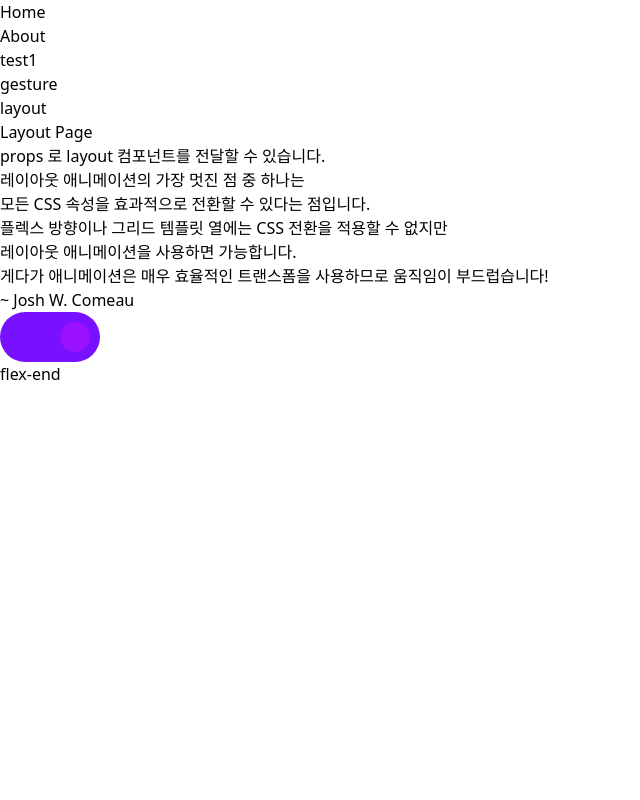
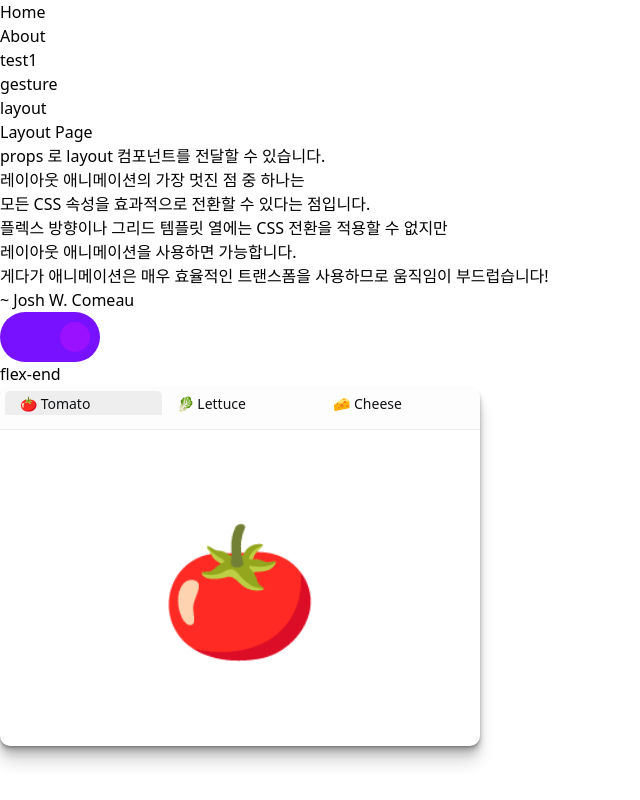
Before and after one commit to DevDAN09/motions-repo, a React (Vite) app: page /layout in a window 1280 px wide. Shown: the whole page, without its empty margins (0-640 px from the left). Built offline with nearby package versions, Linux system fonts and the light colour scheme.

Commit message:
feat: add shared layout animation flow

```diff
--- /dev/null
+++ b/src/animations/SharedLayoutAnimation.tsx
@@ -0,0 +1,67 @@
+import { AnimatePresence } from "motion/react"
+import * as motion from "motion/react-client"
+import { useState } from "react"
+import { constant } from "./constant"
+export default function SharedLayoutAnimation() {
+    const [selectedTab, setSelectedTab] = useState(tabs[0])
+
+    return (
+        <div style={constant.container}>
+            <nav style={constant.nav}>
+                <ul style={constant.tabsContainer}>
+                    {tabs.map((item) => (
+                        <motion.li
+                            key={item.label}
+                            initial={false}
+                            animate={{
+                                backgroundColor:
+                                    item === selectedTab ? "#eee" : "#eee0",
+                            }}
+                            style={constant.tab}
+                            onClick={() => setSelectedTab(item)}
+                        >
+                            {`${item.icon} ${item.label}`}
+                            {item === selectedTab ? (
+                                <motion.div
+                                    style={constant.underline}
+                                    layoutId="underline"
+                                    id="underline"
+                                />
+                            ) : null}
+                        </motion.li>
+                    ))}
+                </ul>
+            </nav>
+            <main style={constant.iconContainer}>
+                <AnimatePresence mode="wait">
+                    <motion.div
+                        key={selectedTab ? selectedTab.label : "empty"}
+                        initial={{ y: 10, opacity: 0 }}
+                        animate={{ y: 0, opacity: 1 }}
+                        exit={{ y: -10, opacity: 0 }}
+                        transition={{ duration: 0.2 }}
+                        style={constant.icon}
+                    >
+                        {selectedTab ? selectedTab.icon : "😋"}
+                    </motion.div>
+                </AnimatePresence>
+            </main>
+        </div>
+    )
+}
+/**
+ * ==============   Data   ================
+ */
+
+const allIngredients = [
+    { icon: "🍅", label: "Tomato" },
+    { icon: "🥬", label: "Lettuce" },
+    { icon: "🧀", label: "Cheese" },
+    { icon: "🥕", label: "Carrot" },
+    { icon: "🍌", label: "Banana" },
+    { icon: "🫐", label: "Blueberries" },
+    { icon: "🥂", label: "Champers?" },
+]
+
+const [tomato, lettuce, cheese] = allIngredients
+const tabs = [tomato, lettuce, cheese]
--- a/src/animations/constant.tsx
+++ b/src/animations/constant.tsx
@@ -20,10 +20,95 @@ export const dashedLine: React.CSSProperties = {
     top: 50,
 }
 
-const constant = {
+export const container: React.CSSProperties = {
+    width: 480,
+    height: "60vh",
+    maxHeight: 360,
+    borderRadius: 10,
+    background: "white",
+    overflow: "hidden",
+    boxShadow:
+        "0 1px 1px hsl(0deg 0% 0% / 0.075), 0 2px 2px hsl(0deg 0% 0% / 0.075), 0 4px 4px hsl(0deg 0% 0% / 0.075), 0 8px 8px hsl(0deg 0% 0% / 0.075), 0 16px 16px hsl(0deg 0% 0% / 0.075), 0 2px 2px hsl(0deg 0% 0% / 0.075), 0 4px 4px hsl(0deg 0% 0% / 0.075), 0 8px 8px hsl(0deg 0% 0% / 0.075), 0 16px 16px hsl(0deg 0% 0% / 0.075)",
+    display: "flex",
+    flexDirection: "column",
+}
+
+export const nav: React.CSSProperties = {
+    background: "#fdfdfd",
+    padding: "5px 5px 0",
+    borderRadius: "10px",
+    borderBottomLeftRadius: 0,
+    borderBottomRightRadius: 0,
+    borderBottom: "1px solid #eeeeee",
+    height: 44,
+}
+
+export const tabsStyles: React.CSSProperties = {
+    listStyle: "none",
+    padding: 0,
+    margin: 0,
+    fontWeight: 500,
+    fontSize: 14,
+}
+
+export const tabsContainer: React.CSSProperties = {
+    ...tabsStyles,
+    display: "flex",
+    width: "100%",
+}
+
+export const tab: React.CSSProperties = {
+    ...tabsStyles,
+    borderRadius: 5,
+    borderBottomLeftRadius: 0,
+    borderBottomRightRadius: 0,
+    width: "100%",
+    padding: "10px 15px",
+    position: "relative",
+    background: "white",
+    cursor: "pointer",
+    height: 24,
+    display: "flex",
+    justifyContent: "space-between",
+    alignItems: "center",
+    flex: 1,
+    minWidth: 0,
+    userSelect: "none",
+    color: "#0f1115",
+}
+
+export const underline: React.CSSProperties = {
+    position: "absolute",
+    bottom: -2,
+    left: 0,
+    right: 0,
+    height: 2,
+    background: "var(--accent)",
+}
+
+export const iconContainer: React.CSSProperties = {
+    display: "flex",
+    justifyContent: "center",
+    alignItems: "center",
+    flex: 1,
+}
+
+export const icon: React.CSSProperties = {
+    fontSize: 128,
+}
+
+export const constant = {
     box,
     ball,
-    dashedLine
+    dashedLine,
+    container,
+    nav,
+    tabsStyles,
+    tabsContainer,
+    tab,
+    underline,
+    iconContainer,
+    icon,
 };
 
 export default constant;
--- a/src/animations/index.ts
+++ b/src/animations/index.ts
@@ -1,9 +1,10 @@
 import EnterAnimation from "./EnterAnimation";
 import constant from "./constant";
 import LayoutAnimation from "./LayoutAnimation";
-
+import SharedLayoutAnimation from "./SharedLayoutAnimation";
 export {
     EnterAnimation,
     constant,
     LayoutAnimation,
+    SharedLayoutAnimation
 };
--- a/src/pages/Layout/LayoutPage.tsx
+++ b/src/pages/Layout/LayoutPage.tsx
@@ -1,5 +1,5 @@
 import * as motion from "motion/react-client";
-import { LayoutAnimation } from "../../animations";
+import { LayoutAnimation, SharedLayoutAnimation } from "../../animations";
 import { useState } from "react";
 
 const LayoutPage:React.FC = () => {
@@ -25,6 +25,8 @@ const LayoutPage:React.FC = () => {
 
             <LayoutAnimation onToggle={(isOn) => setIsOn(isOn) } />
             <p>{isOn ? "flex-start" : "flex-end"}</p>
+
+            <SharedLayoutAnimation />
         </div>
 
         </>
```
